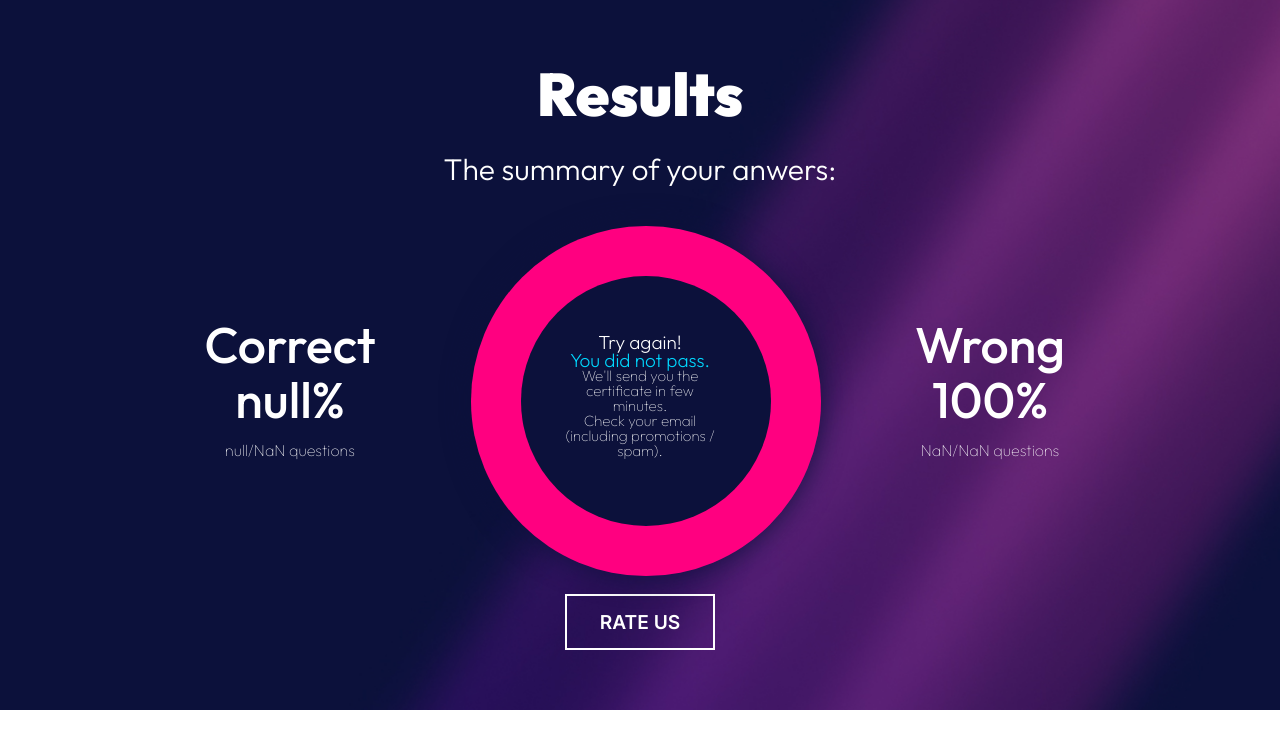
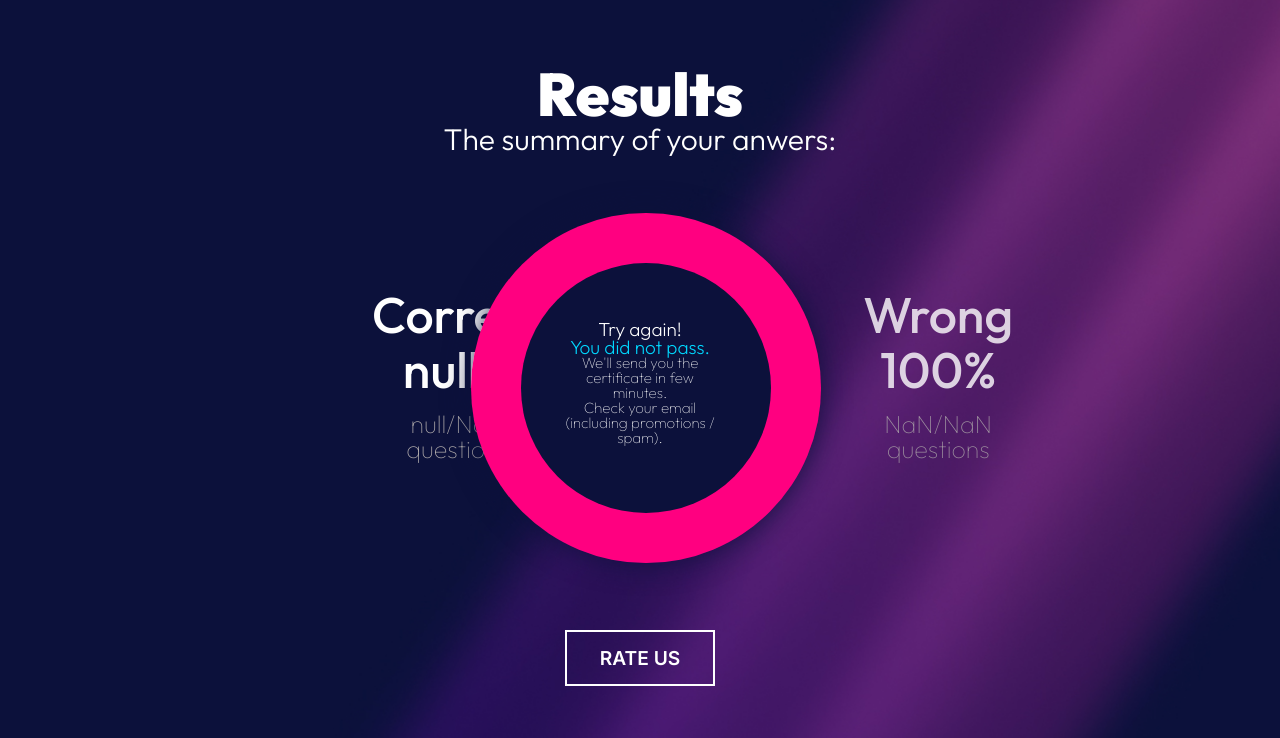
Before and after one commit to Doc-Franz/Team3-building-week, a plain HTML site: page Results.html in a window 1280 px wide. Shown: the part 90-828 px from the top of the page. Before the commit the page ends 800 px from the top, so only its background shows below. Drawn offline with Linux system fonts and the light colour scheme.

Commit message:
commit 24-10 19:28

```diff
--- a/Results.html
+++ b/Results.html
@@ -24,12 +24,12 @@
     <div class="page-block">
       <main>
         <h1><span>Results</span></h1>
-        <h2>The summary of your anwers:</h2>
+        <h2 id="summary">The summary of your anwers:</h2>
         <div class="results-container">
           <div class="answer" id="correct">
             <h1>Correct</h1>
             <h1 class="percentage">percentuale</h1>
-            <h3 class="quantity">quantità risposte giuste</h3>
+            <h3 class="quantity"><span>quantità risposte giuste</span></h3>
           </div>
           <div class="answer" id="grafico">
             <div class="chart">
@@ -46,7 +46,7 @@
           <div class="answer" id="wrong">
             <h1>Wrong</h1>
             <h1 class="percentage">percentuale</h1>
-            <h3 class="quantity">quantità risposte sbagliate</h3>
+            <h3 class="quantity"><span>quantità risposte sbagliate</span></h3>
           </div>
         </div>
       </main>
--- a/assets/css/General.css
+++ b/assets/css/General.css
@@ -113,7 +113,7 @@ button {
 }
 
 .rateUsBtn {
-  margin-top: 6rem;
+  margin-top: 8rem;
   border: 2px solid white;
   color: white;
   background-color: transparent;
--- a/assets/css/Results.css
+++ b/assets/css/Results.css
@@ -1,5 +1,5 @@
 .page-block {
-  padding: 2rem 0rem 2rem 0rem;
+  padding: 2rem 17rem 2rem 17rem;
 }
 main h1 {
   text-align: center;
@@ -10,6 +10,10 @@ main h2 {
   margin-bottom: 8rem;
   font-size: 30px;
   font-weight: 300;
+}
+
+#summary {
+  margin-top: -30px;
 }
 
 #correct h1 {
@@ -30,6 +34,7 @@ main h2 {
 
 #wrong {
   padding-left: 10rem;
+  opacity: 0.8;
 }
 
 main > div {
@@ -99,3 +104,8 @@ footer {
   justify-content: center;
   margin-bottom: 20px;
 }
+
+.quantity {
+  font-size: 25px;
+  color: rgb(177, 172, 172);
+}
```
